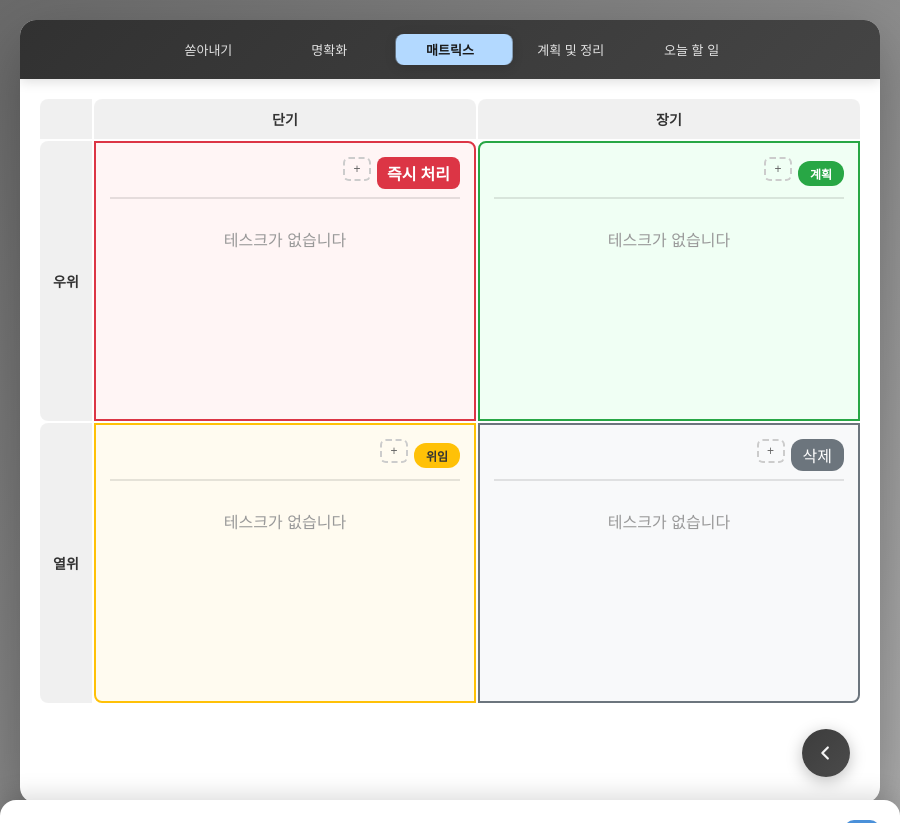
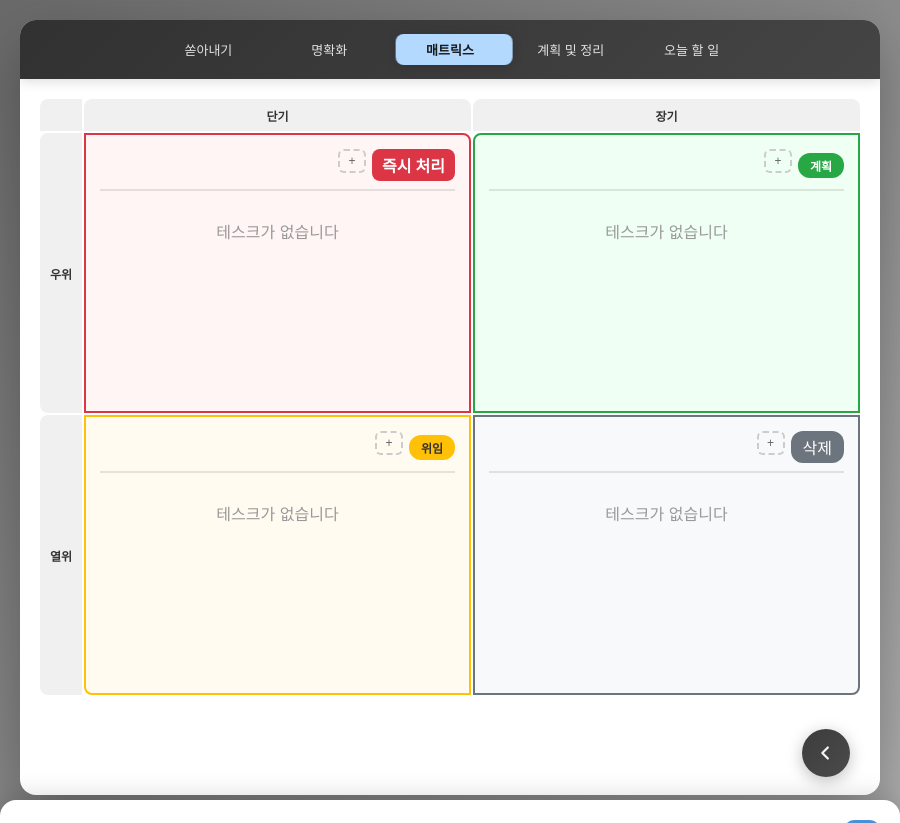
Before and after one commit to dnrdnrdnr/DBLZ, an Electron app: page www/index.html in a window 900 px wide. Both pictures are taken after a click on the button "매트릭스". Drawn offline with Linux system fonts and the light colour scheme.

Commit message:
0.6.6 bug

```diff
--- a/style.css
+++ b/style.css
@@ -1573,10 +1573,10 @@ body.dark .settings-workspace-btn:hover {
   gap: 18px;
 }
 
-/* 표 형태: 위쪽 단기/장기, 왼쪽 우위/열위 */
+/* 표 형태: 위쪽 단기/장기, 왼쪽 우위/열위. 라벨 칸은 작게, 사분면이 대부분 차지 */
 .matrix-table {
-  grid-template-columns: auto 1fr 1fr;
-  grid-template-rows: auto 1fr 1fr;
+  grid-template-columns: 42px 1fr 1fr;
+  grid-template-rows: 32px 1fr 1fr;
   gap: 2px;
   max-width: 100%;
 }
@@ -1584,16 +1584,18 @@ body.dark .settings-workspace-btn:hover {
 .matrix-corner {
   background: rgba(0, 0, 0, 0.06);
   border-radius: 8px 0 0 0;
-  min-width: 52px;
-  min-height: 36px;
+  min-width: 0;
+  min-height: 0;
+  padding: 2px 4px;
 }
 
 .matrix-col-header {
-  font-size: 14px;
+  font-size: 12px;
   font-weight: 700;
   color: #333;
   background: rgba(0, 0, 0, 0.06);
-  padding: 10px 12px;
+  padding: 4px 6px;
+  min-height: 0;
   display: flex;
   align-items: center;
   justify-content: center;
@@ -1605,11 +1607,13 @@ body.dark .settings-workspace-btn:hover {
 }
 
 .matrix-row-header {
-  font-size: 14px;
+  font-size: 12px;
   font-weight: 700;
   color: #333;
   background: rgba(0, 0, 0, 0.06);
-  padding: 12px 10px;
+  padding: 4px 6px;
+  min-width: 0;
+  min-height: 0;
   display: flex;
   align-items: center;
   justify-content: center;
@@ -3306,11 +3310,12 @@ body:not(.dark) .execution-timer-display { color: #2e6db3; }
     margin-bottom: 8px;
   }
 
-  /* 매트릭스: 모바일에서 칸 축소·중앙 배치, 테스크가 화면 중심에 */
+  /* 매트릭스: 모바일에서 라벨 칸 더 작게, 사분면이 화면 중심에 */
   .matrix-table {
     gap: 2px;
     min-height: 0;
-    grid-template-rows: auto 1fr 1fr;
+    grid-template-columns: 36px 1fr 1fr;
+    grid-template-rows: 28px 1fr 1fr;
     width: 100%;
     max-width: 320px;
     margin: 0 auto;
@@ -3321,15 +3326,16 @@ body:not(.dark) .execution-timer-display { color: #2e6db3; }
   }
 
   .matrix-corner {
-    min-width: 28px;
-    min-height: 22px;
+    min-width: 0;
+    min-height: 0;
+    padding: 2px 3px;
   }
 
   .matrix-col-header,
   .matrix-row-header {
     font-size: 10px;
-    padding: 4px 6px;
-    min-height: 22px;
+    padding: 3px 4px;
+    min-height: 0;
   }
 
   .matrix-quadrant {
--- a/www/style.css
+++ b/www/style.css
@@ -1570,10 +1570,10 @@ body.dark .settings-workspace-btn:hover {
   gap: 18px;
 }
 
-/* 표 형태: 위쪽 단기/장기, 왼쪽 우위/열위 */
+/* 표 형태: 위쪽 단기/장기, 왼쪽 우위/열위. 라벨 칸은 작게, 사분면이 대부분 차지 */
 .matrix-table {
-  grid-template-columns: auto 1fr 1fr;
-  grid-template-rows: auto 1fr 1fr;
+  grid-template-columns: 42px 1fr 1fr;
+  grid-template-rows: 32px 1fr 1fr;
   gap: 2px;
   max-width: 100%;
 }
@@ -1581,16 +1581,18 @@ body.dark .settings-workspace-btn:hover {
 .matrix-corner {
   background: rgba(0, 0, 0, 0.06);
   border-radius: 8px 0 0 0;
-  min-width: 52px;
-  min-height: 36px;
+  min-width: 0;
+  min-height: 0;
+  padding: 2px 4px;
 }
 
 .matrix-col-header {
-  font-size: 14px;
+  font-size: 12px;
   font-weight: 700;
   color: #333;
   background: rgba(0, 0, 0, 0.06);
-  padding: 10px 12px;
+  padding: 4px 6px;
+  min-height: 0;
   display: flex;
   align-items: center;
   justify-content: center;
@@ -1602,11 +1604,13 @@ body.dark .settings-workspace-btn:hover {
 }
 
 .matrix-row-header {
-  font-size: 14px;
+  font-size: 12px;
   font-weight: 700;
   color: #333;
   background: rgba(0, 0, 0, 0.06);
-  padding: 12px 10px;
+  padding: 4px 6px;
+  min-width: 0;
+  min-height: 0;
   display: flex;
   align-items: center;
   justify-content: center;
@@ -3154,11 +3158,12 @@ body:not(.dark) .execution-today-empty { color: #666; }
     margin-bottom: 8px;
   }
 
-  /* 매트릭스: 모바일에서 칸 축소·중앙 배치, 테스크가 화면 중심에 */
+  /* 매트릭스: 모바일에서 라벨 칸 더 작게, 사분면이 화면 중심에 */
   .matrix-table {
     gap: 2px;
     min-height: 0;
-    grid-template-rows: auto 1fr 1fr;
+    grid-template-columns: 36px 1fr 1fr;
+    grid-template-rows: 28px 1fr 1fr;
     width: 100%;
     max-width: 320px;
     margin: 0 auto;
@@ -3169,15 +3174,16 @@ body:not(.dark) .execution-today-empty { color: #666; }
   }
 
   .matrix-corner {
-    min-width: 28px;
-    min-height: 22px;
+    min-width: 0;
+    min-height: 0;
+    padding: 2px 3px;
   }
 
   .matrix-col-header,
   .matrix-row-header {
     font-size: 10px;
-    padding: 4px 6px;
-    min-height: 22px;
+    padding: 3px 4px;
+    min-height: 0;
   }
 
   .matrix-quadrant {
```
